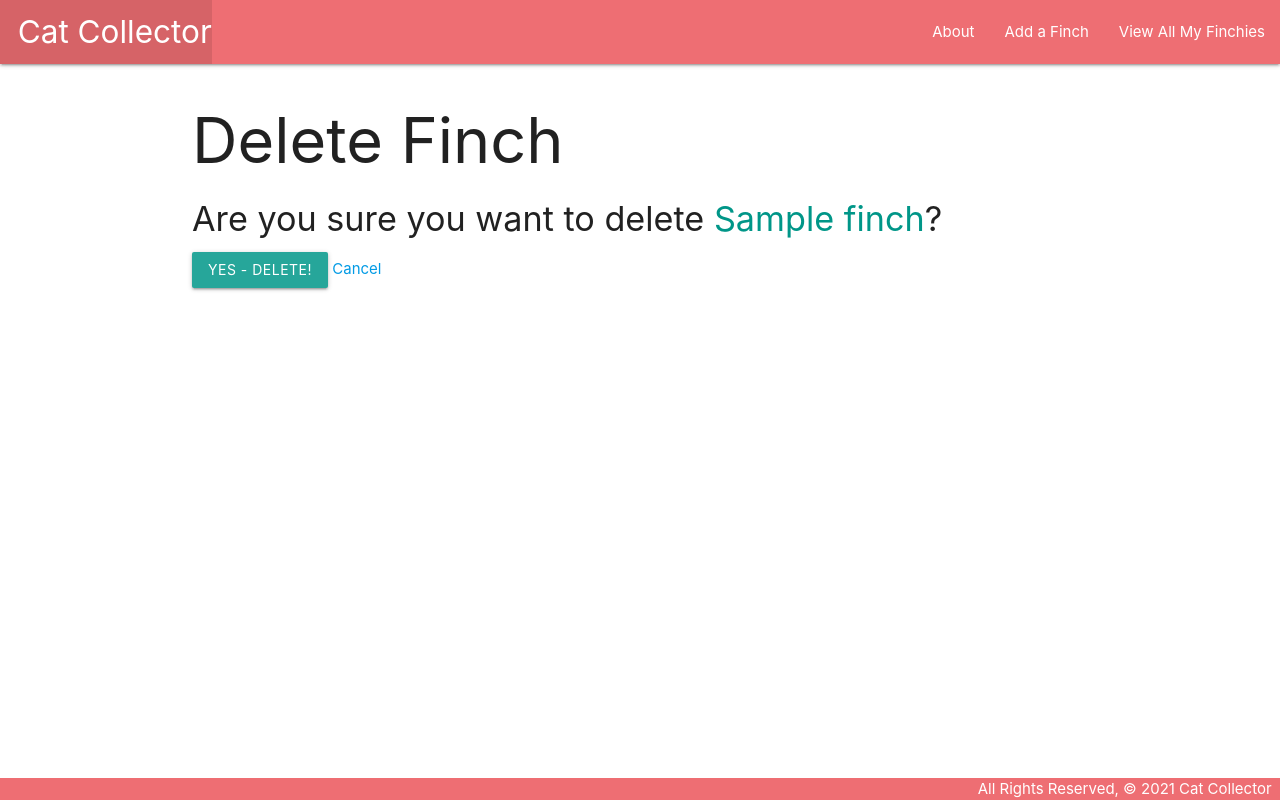
After one commit to danielmshawn/finchcollector, a Django app: page /finches/1/delete/ in a window 1280 px wide. The commit adds this page. Run offline with Django 4.2, Linux system fonts and the light colour scheme; tables that the repository leaves empty hold one stand-in row (values such as "Sample post").

Commit message:
Add, Edit, and Delete functionality

```diff
--- a/main_app/models.py
+++ b/main_app/models.py
@@ -1,4 +1,8 @@
 from django.db import models
+# Import the reverse function
+
+
+from django.urls import reverse
 
 # Create your models here.
 class Finch(models.Model):
@@ -9,3 +13,6 @@ class Finch(models.Model):
 
     def __str__(self):
         return f'{self.name} ({self.id})'
+
+    def get_absolute_url(self):
+        return reverse('detail', kwargs={'finch_id': self.id})
--- a/main_app/templates/base.html
+++ b/main_app/templates/base.html
@@ -15,11 +15,12 @@
     <nav>
       <div class="nav-wrapper">
         <ul>
-          <li><a href="/" class="left brand-logo">&nbsp;&nbsp;Cat Collector</a></li>
+          <li><a href="{% url 'home' %}" class="left brand-logo">&nbsp;&nbsp;Cat Collector</a></li>
         </ul>
         <ul class="right">
-          <li><a href="/about">About</a></li>
-          <li><a href="/finches">View All My Finchies</a></li>
+          <li><a href="{% url 'about' %}">About</a></li>
+          <li><a href="{% url 'finches_create' %}">Add a Finch</a></li>
+          <li><a href="{% url 'index' %}">View All My Finchies</a></li>
         </ul>
       </div>
     </nav>
--- a/main_app/templates/finches/detail.html
+++ b/main_app/templates/finches/detail.html
@@ -14,6 +14,10 @@
       <p>Age: Chick</p>
     {% endif %}
   </div>
+  <div class="card-action">
+    <a href="{% url 'finches_update' finch.id %}">Edit</a>
+    <a href="{% url 'finches_delete' finch.id %}">Delete</a>
+  </div>
 </div>
 
 {% endblock %}
--- /dev/null
+++ b/main_app/templates/main_app/finch_confirm_delete.html
@@ -0,0 +1,13 @@
+{% extends 'base.html' %}
+
+{% block content %}
+  <h1>Delete Finch</h1>
+
+  <h4>Are you sure you want to delete <span class="teal-text">{{ object.name }}</span>?</h4>
+
+  <form action="" method="POST">
+    {% csrf_token %}
+    <input type="submit" value="Yes - Delete!" class="btn">
+    <a href="{% url 'detail' finch.id %}">Cancel</a>
+  </form>
+{% endblock %}
--- a/main_app/urls.py
+++ b/main_app/urls.py
@@ -6,4 +6,7 @@ urlpatterns = [
     path('about/', views.about, name='about'),
     path('finches/', views.finches_index, name='index'),
     path('finches/<int:finch_id>/', views.finches_detail, name='detail'),
+    path('finches/create/', views.FinchCreate.as_view(), name='finches_create'),
+    path('finches/<int:pk>/update/', views.FinchUpdate.as_view(), name='finches_update'),
+    path('finches/<int:pk>/delete/', views.FinchDelete.as_view(), name='finches_delete'),
  ]
--- a/main_app/views.py
+++ b/main_app/views.py
@@ -1,4 +1,5 @@
 from django.shortcuts import render
+from django.views.generic.edit import CreateView, UpdateView, DeleteView
 # Importing the Finch Model from models.py
 from .models import Finch
 
@@ -18,3 +19,16 @@ def finches_index(request):
 def finches_detail(request, finch_id):
     finch = Finch.objects.get(id=finch_id)
     return render(request, 'finches/detail.html', { 'finch': finch })
+
+class FinchCreate(CreateView):
+    model = Finch
+    fields = '__all__'
+
+
+class FinchUpdate(UpdateView):
+    model = Finch
+    fields = ['species', 'description', 'age']
+
+class FinchDelete(DeleteView):
+    model = Finch
+    success_url = '/finches'
```
Also changed, not shown: main_app/templates/main_app/finch_form.html (added, +20 -0 lines).
